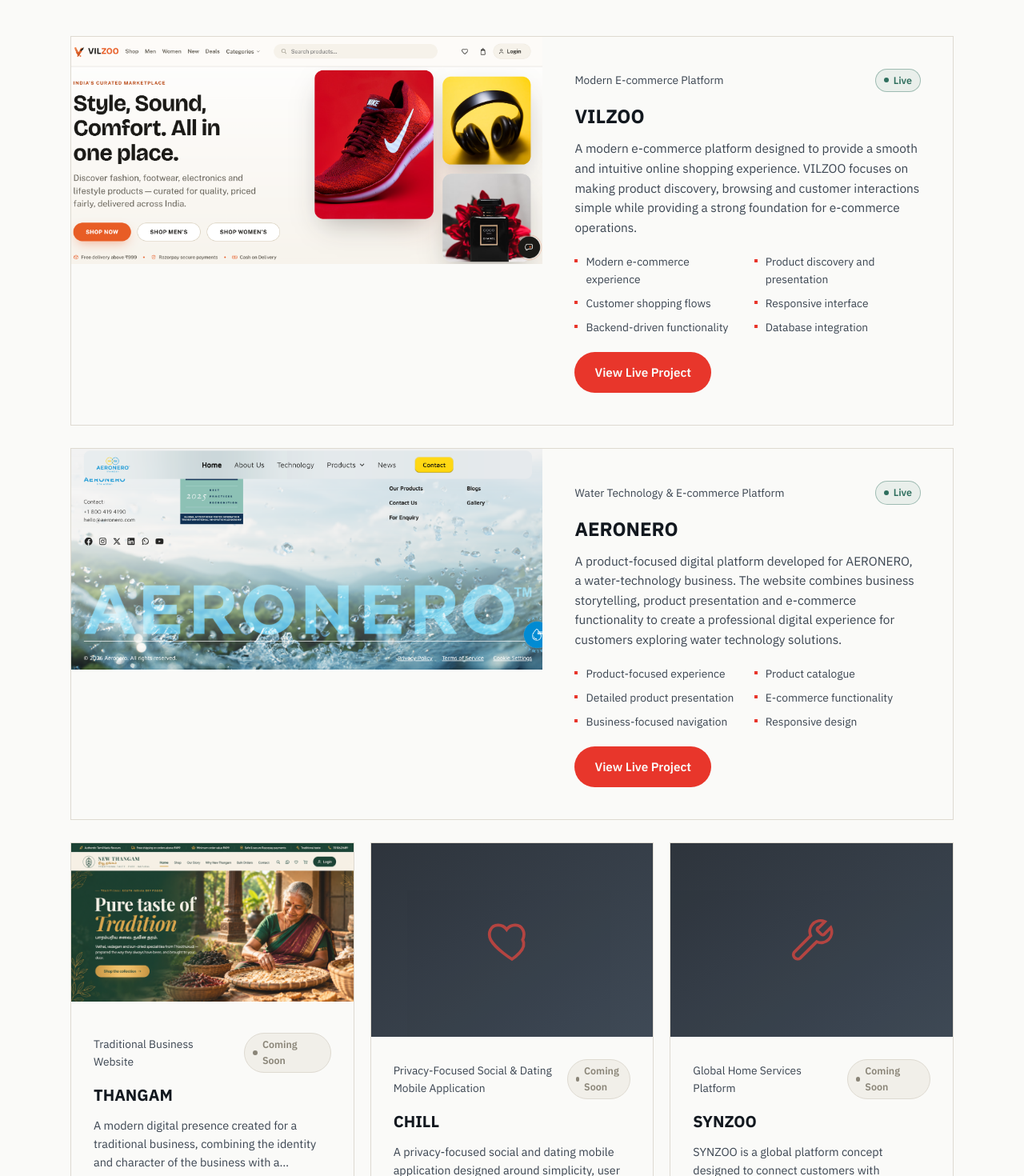
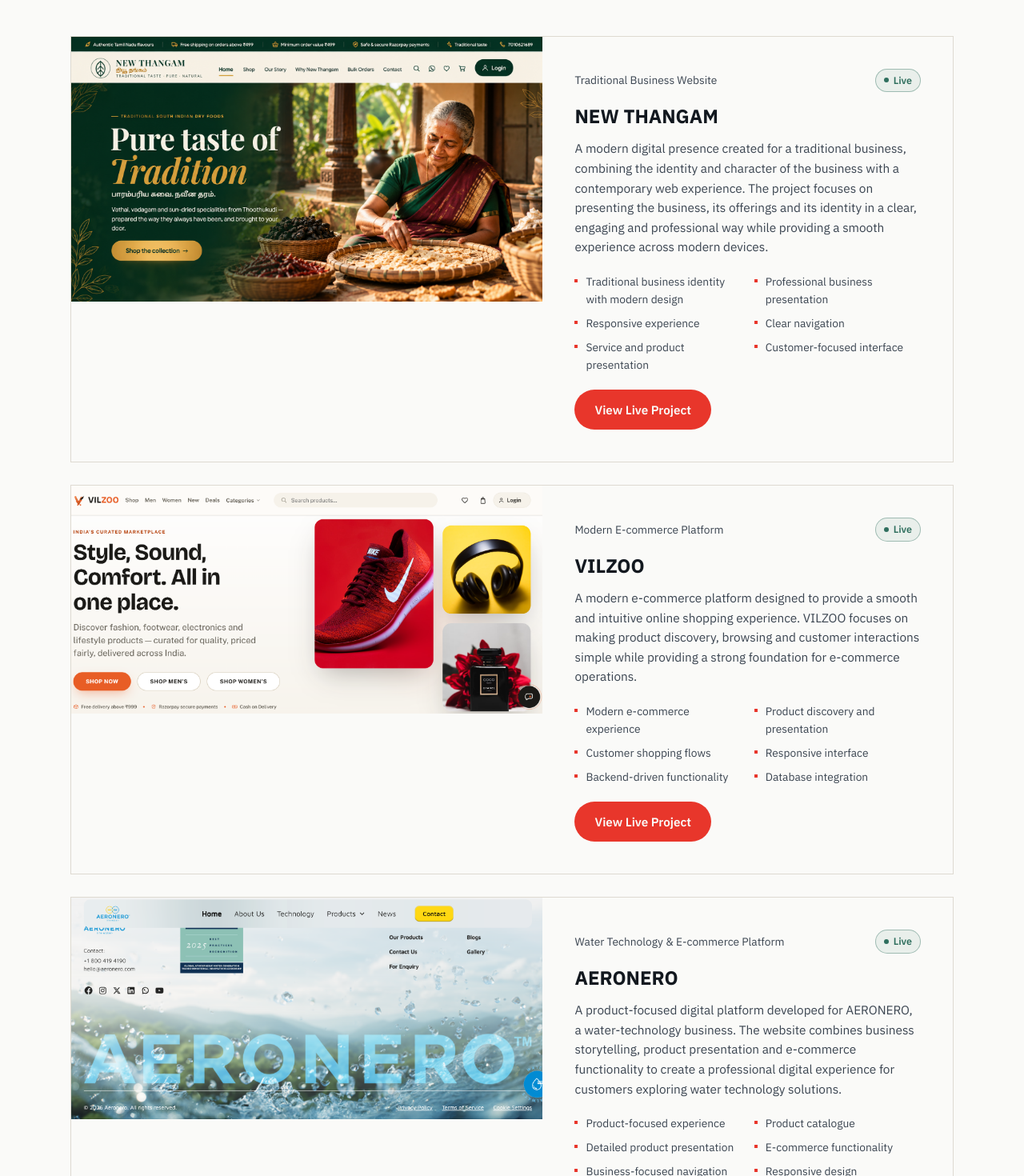
Before and after one commit to Allwinsbi/allwin_portfolio, a React (Vite) app: page / in a window 1280 px wide. Shown: the part 3460-4930 px from the top of the page at 80% size. Built offline with nearby package versions, Linux system fonts and the light colour scheme.

Commit message:
Update New Thangam project to live and reorder projects

```diff
--- a/src/data/projects.js
+++ b/src/data/projects.js
@@ -1,4 +1,25 @@
 export const projects = [
+  {
+    id: 'thangam',
+    name: 'NEW THANGAM',
+    category: 'Traditional Business Website',
+    status: 'live',
+    url: 'https://www.newthangam.online',
+    image: `${import.meta.env.BASE_URL}projects/thangam.png`,
+    imageAspect: '1672 / 941',
+    description:
+      'A modern digital presence created for a traditional business, combining the identity and character of the business with a contemporary web experience. The project focuses on presenting the business, its offerings and its identity in a clear, engaging and professional way while providing a smooth experience across modern devices.',
+    highlights: [
+      'Traditional business identity with modern design',
+      'Professional business presentation',
+      'Responsive experience',
+      'Clear navigation',
+      'Service and product presentation',
+      'Customer-focused interface',
+      'Mobile-friendly design',
+    ],
+    featured: true,
+  },
   {
     id: 'vilzoo',
     name: 'VILZOO',
@@ -44,27 +65,6 @@
     featured: true,
   },
   {
-    id: 'thangam',
-    name: 'THANGAM',
-    category: 'Traditional Business Website',
-    status: 'coming-soon',
-    url: null,
-    image: `${import.meta.env.BASE_URL}projects/thangam.png`,
-    imageAspect: '1672 / 941',
-    description:
-      'A modern digital presence created for a traditional business, combining the identity and character of the business with a contemporary web experience. The project focuses on presenting the business, its offerings and its identity in a clear, engaging and professional way while providing a smooth experience across modern devices.',
-    highlights: [
-      'Traditional business identity with modern design',
-      'Professional business presentation',
-      'Responsive experience',
-      'Clear navigation',
-      'Service and product presentation',
-      'Customer-focused interface',
-      'Mobile-friendly design',
-    ],
-    featured: false,
-  },
-  {
     id: 'chill',
     name: 'CHILL',
     category: 'Privacy-Focused Social & Dating Mobile Application',
```
Also changed, not shown: 1 other file (tests, documents, lock files or other folders).
